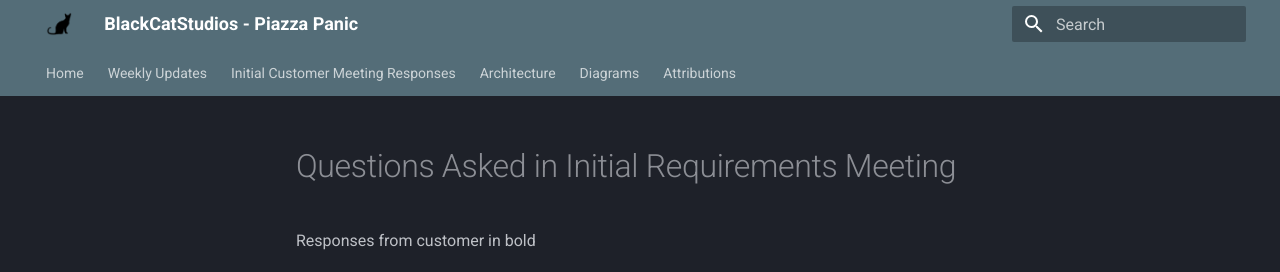
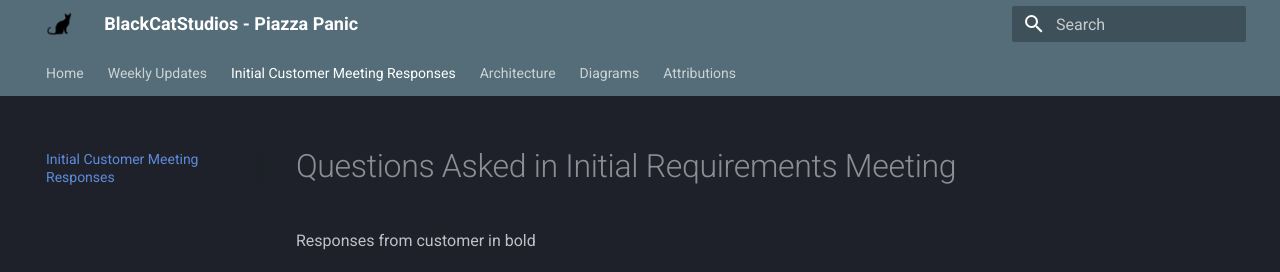
Before and after one commit to Palindromae/BlackCatStudios, an MkDocs documentation site: the page built from docs/initialCustomerMeetingQuestions.md, in a window 1280 px wide. Shown: the top 272 px of the page. Built offline with MkDocs 1.6.1 and Material for MkDocs 9.7.7, drawn with Linux system fonts in a browser that asks for light colours; part of the change alters nothing that is shown.

```diff
--- a/mkdocs.yml
+++ b/mkdocs.yml
@@ -10,7 +10,7 @@ theme:
 nav:
     - Home: index.md
     - Weekly Updates: updates.md
-    - Initial Customer Meeting Responses: initialCustomerMeetingQuestions
+    - Initial Customer Meeting Responses: initialCustomerMeetingQuestions.md
     - Architecture: architecture.md
     - Diagrams: Diagrams.md
     - Attributions: attributions.md
```
Also changed, not shown: site/404.html, site/Diagrams/index.html, site/architecture/index.html, site/attributions/index.html, site/index.html, site/initialCustomerMeetingQuestions/index.html, site/search/search_index.json, site/updates/index.html, 1 other file.
